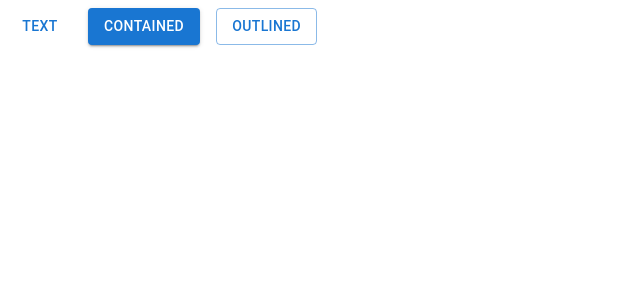
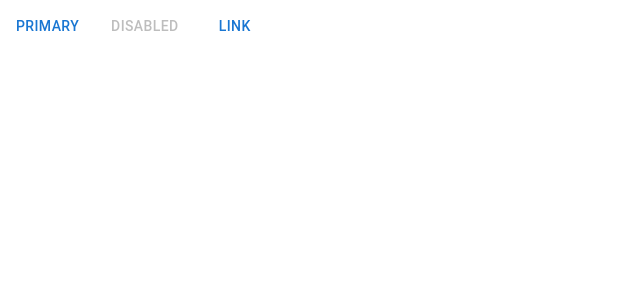
Before and after one commit to KhairiYusoff/MUI, a React (Vite) app: page / in a window 1280 px wide. Shown: the top 300 px of the page, without its empty margins (0-640 px from the left). Built offline with nearby package versions, Linux system fonts and the light colour scheme.

Commit message:
Created TextButtons

```diff
--- a/src/App.jsx
+++ b/src/App.jsx
@@ -1,6 +1,7 @@
 import ComboBox from "./components/Inputs/Autocomplete/ComboBox"
 import Playground from "./components/Inputs/Autocomplete/Playground"
 import BasicButtons from "./components/Inputs/Button/Basic"
+import TextButtons from "./components/Inputs/Button/Text"
 import Checkboxes from "./components/Inputs/Checkbox/Basic"
 
 
@@ -9,7 +10,7 @@ function App() {
 
   return (
     <>
-      <BasicButtons />
+      <TextButtons />
     </>
   )
 }
--- /dev/null
+++ b/src/components/Inputs/Button/Text.jsx
@@ -0,0 +1,13 @@
+import * as React from 'react';
+import Button from '@mui/material/Button';
+import Stack from '@mui/material/Stack';
+
+export default function TextButtons() {
+    return (
+        <Stack direction="row" spacing={2}>
+            <Button>Primary</Button>
+            <Button disabled>Disabled</Button>
+            <Button href="#text-buttons">Link</Button>
+        </Stack>
+    );
+}
```
